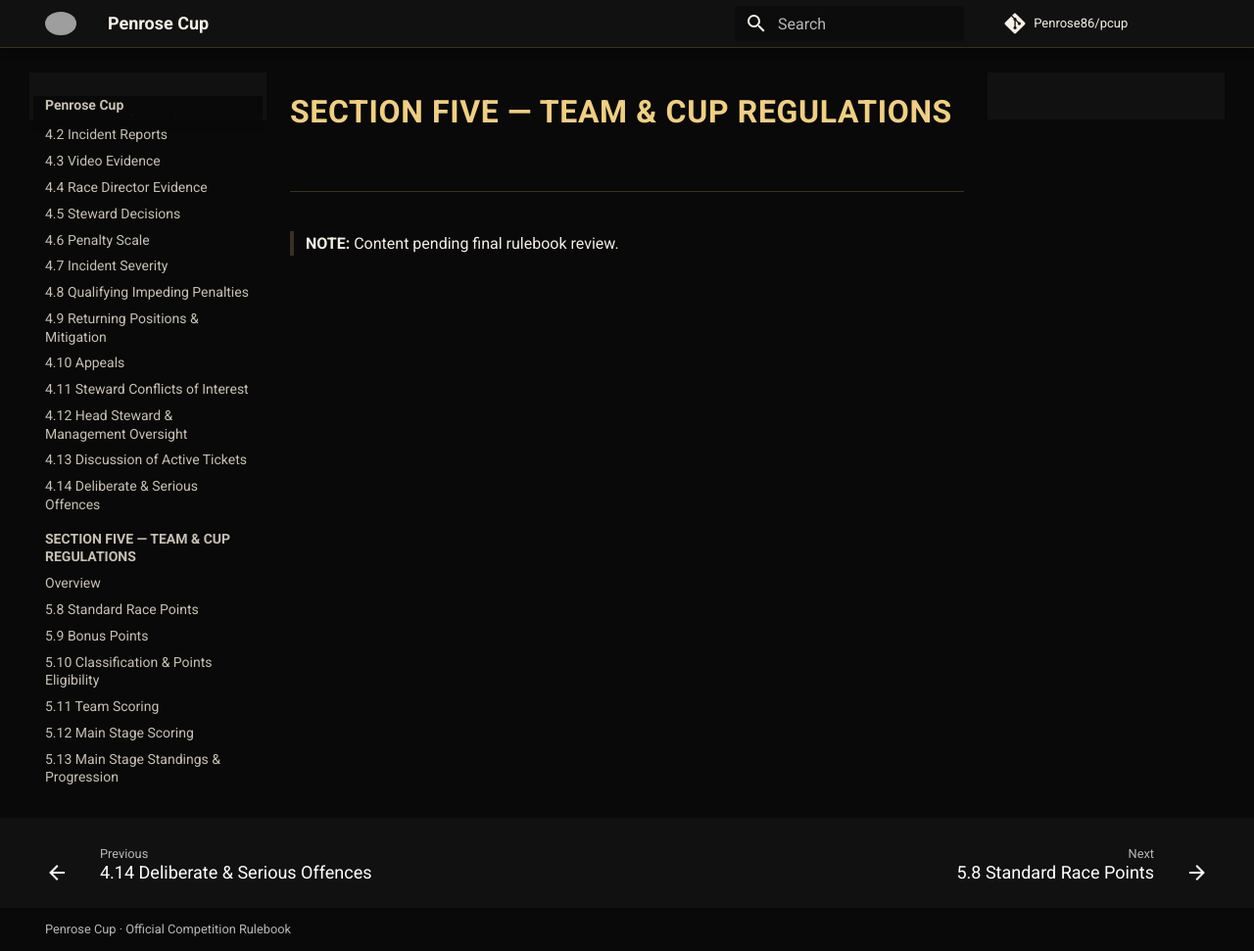
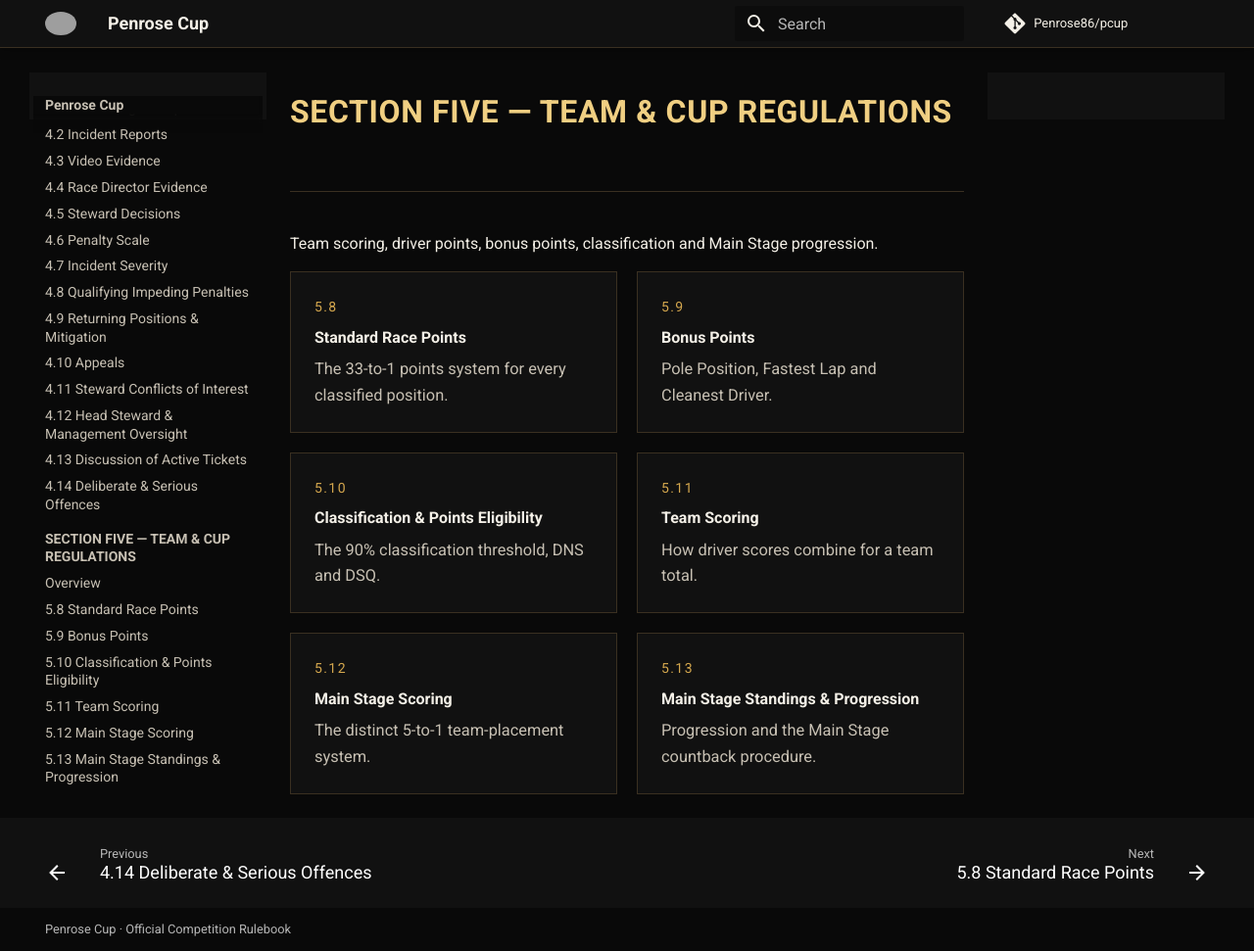
Before and after one commit to Penrose86/pcup, an MkDocs documentation site: the page built from docs/section-five/index.md, in a window 1280 px wide and 971 px high. Shown: the whole window at 98% size. Built offline with MkDocs 1.6.1 and Material for MkDocs 9.7.7, drawn with Linux system fonts in a browser that asks for light colours; comment, search, counter and statistics services are not loaded; grey boxes are pictures that could not be loaded.

Commit message:
Add Section Five scoring overview

```diff
--- a/docs/section-five/index.md
+++ b/docs/section-five/index.md
@@ -1,3 +1,14 @@
 # SECTION FIVE — TEAM & CUP REGULATIONS
 
-> **NOTE:** Content pending final rulebook review.
+Team scoring, driver points, bonus points, classification and Main Stage progression.
+
+<div class="rule-cards">
+
+<a class="rule-card" href="standard-race-points/"><span>5.8</span><strong>Standard Race Points</strong><span class="rule-card-copy">The 33-to-1 points system for every classified position.</span></a>
+<a class="rule-card" href="bonus-points/"><span>5.9</span><strong>Bonus Points</strong><span class="rule-card-copy">Pole Position, Fastest Lap and Cleanest Driver.</span></a>
+<a class="rule-card" href="classification-points/"><span>5.10</span><strong>Classification & Points Eligibility</strong><span class="rule-card-copy">The 90% classification threshold, DNS and DSQ.</span></a>
+<a class="rule-card" href="team-scoring/"><span>5.11</span><strong>Team Scoring</strong><span class="rule-card-copy">How driver scores combine for a team total.</span></a>
+<a class="rule-card" href="main-stage-scoring/"><span>5.12</span><strong>Main Stage Scoring</strong><span class="rule-card-copy">The distinct 5-to-1 team-placement system.</span></a>
+<a class="rule-card" href="main-stage-standings/"><span>5.13</span><strong>Main Stage Standings & Progression</strong><span class="rule-card-copy">Progression and the Main Stage countback procedure.</span></a>
+
+</div>
```
